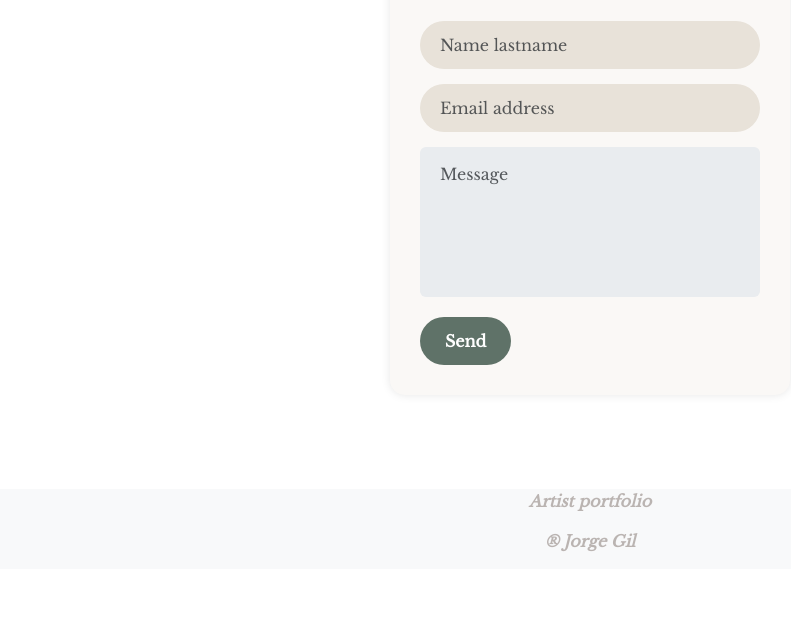
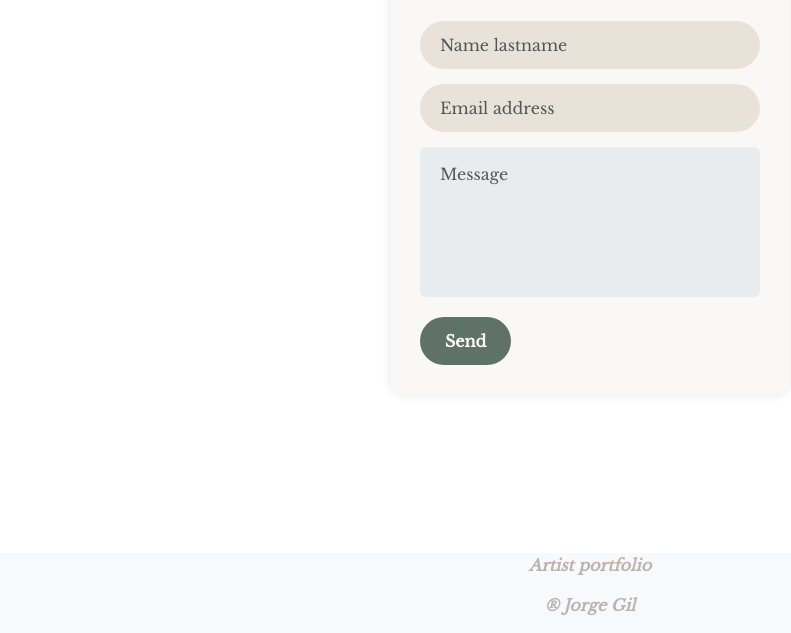
Before and after one commit to jorge7r/portafolio-jorge, a plain HTML site: page contact.html in a window 1280 px wide. Shown: the part 187-820 px from the top of the page, without its empty margins (50-841 px from the left). Drawn offline with nearby package versions, Linux system fonts and the light colour scheme.

Commit message:
height fix

```diff
--- a/style.css
+++ b/style.css
@@ -213,7 +213,7 @@ footer p {
 }
 
 main.contact {
-  height: calc(100vh - 15rem);
+  height: calc(100vh - 11rem);
 }
 
 .contact-form {
```
